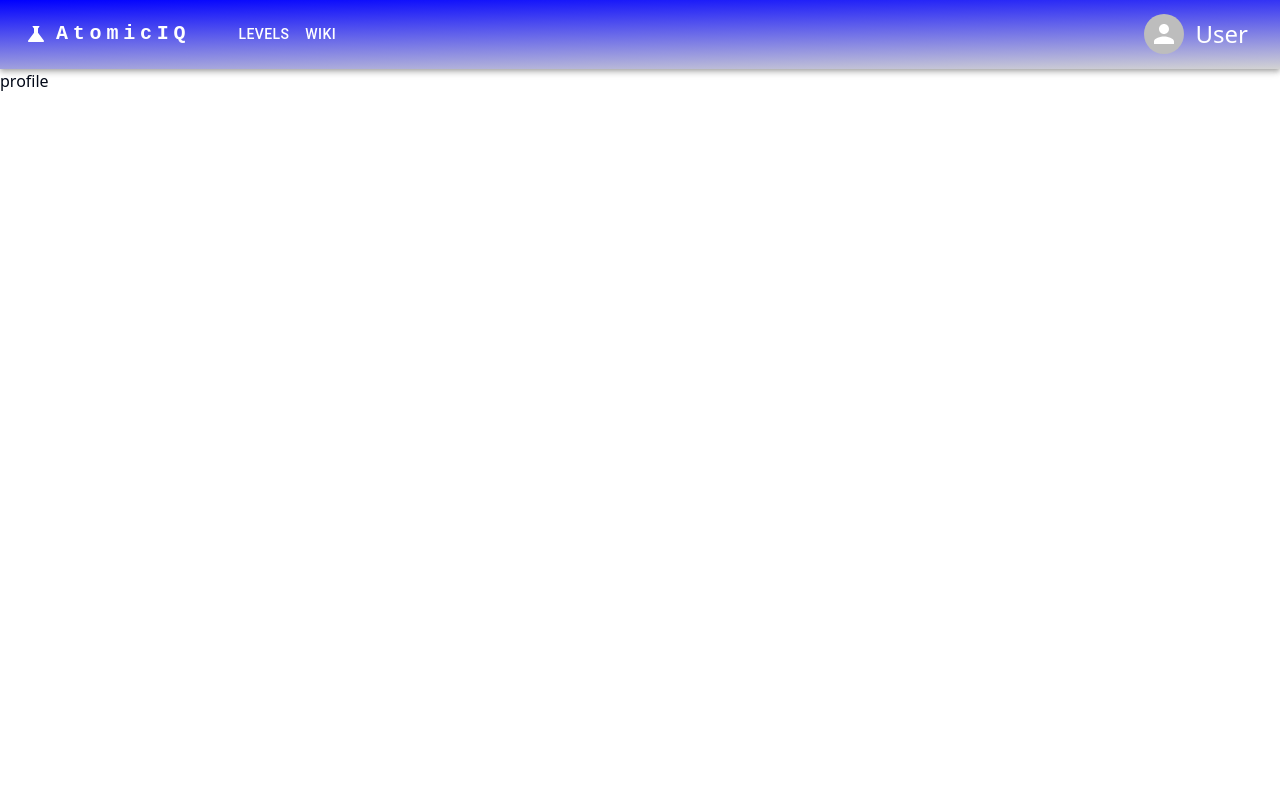
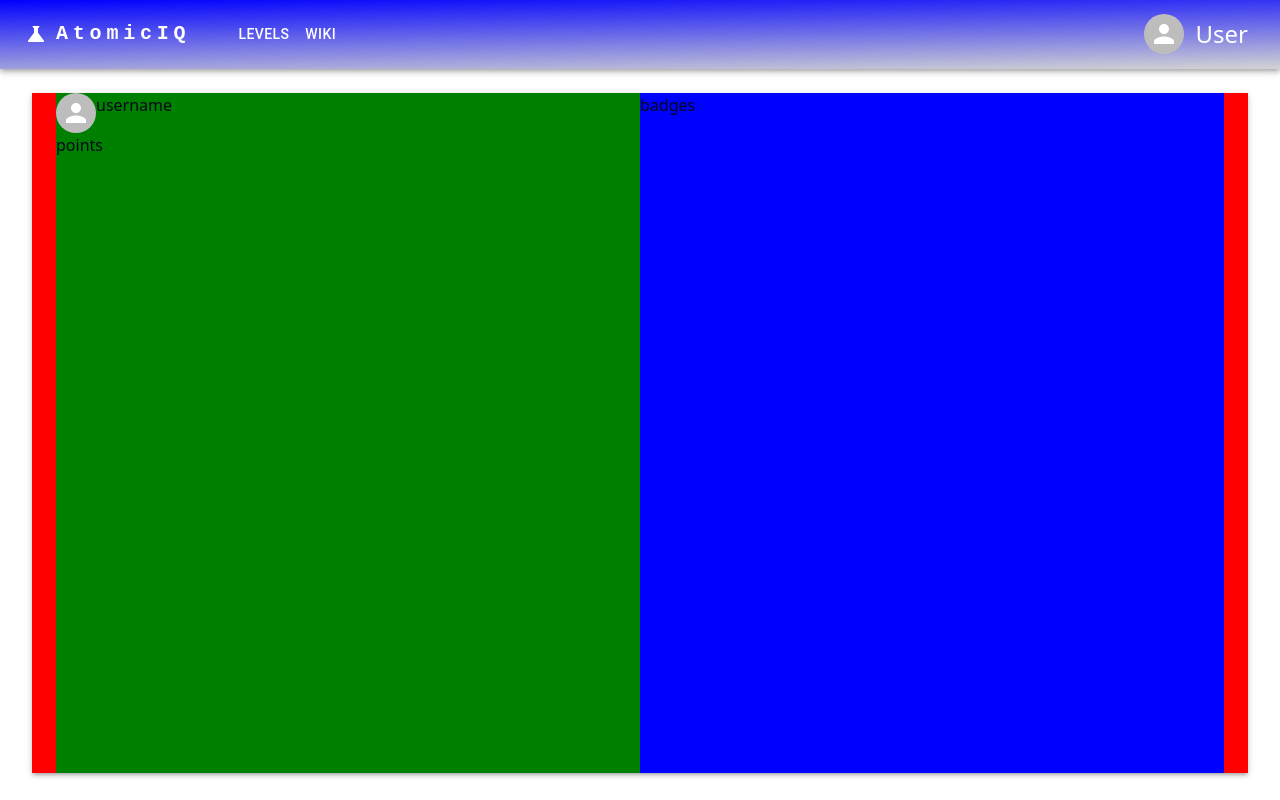
Before and after one commit to swu628/se701-project-React-AtomicIQ, a React (Vite) app in the folder Frontend/: page /profile in a window 1280 px wide. Built offline with nearby package versions, Linux system fonts and the light colour scheme.

Commit message:
profile sections initialized

```diff
--- a/Frontend/src/Pages/Profile.tsx
+++ b/Frontend/src/Pages/Profile.tsx
@@ -1,4 +1,5 @@
 import { useState, useEffect } from "react";
+import { Container, Paper, Typography, Box, Grid, Avatar } from "@mui/material";
 
 interface UserSession {
   username: string;
@@ -10,17 +11,48 @@ export default function Profile() {
   const [userSession, setUserSession] = useState<UserSession | null>(null);
 
   useEffect(() => {
+    // Retrieve currently logged in user
     const storedSession = localStorage.getItem("userSession");
     if (storedSession) {
       setUserSession(JSON.parse(storedSession) as UserSession);
     }
   }, []);
 
+  {
+    /* <p>profile</p>
+      <p>{userSession?.username}</p>
+      <p>{userSession?.password}</p> */
+  }
+
   return (
-    <div>
-      <p>profile</p>
-      <p>{userSession?.username}</p>
-      <p>{userSession?.password}</p>
-    </div>
+    <Container
+      sx={{
+        backgroundColor: "red",
+        marginTop: 3,
+        minHeight: "85vh",
+        minWidth: "95vw",
+        boxShadow: 3,
+        display: "flex",
+      }}
+    >
+      <Grid
+        container
+        sx={{
+          backgroundColor: "green",
+          flex: 5,
+          display: "flex",
+          flexDirection: "column",
+        }}
+      >
+        <Grid item sx={{ display: "flex" }}>
+          <Avatar alt="Remy Sharp" />
+          <p>username</p>
+        </Grid>
+        <p>points</p>
+      </Grid>
+      <Grid container sx={{ backgroundColor: "blue", flex: 5 }}>
+        <p>badges</p>
+      </Grid>
+    </Container>
   );
 }
```
